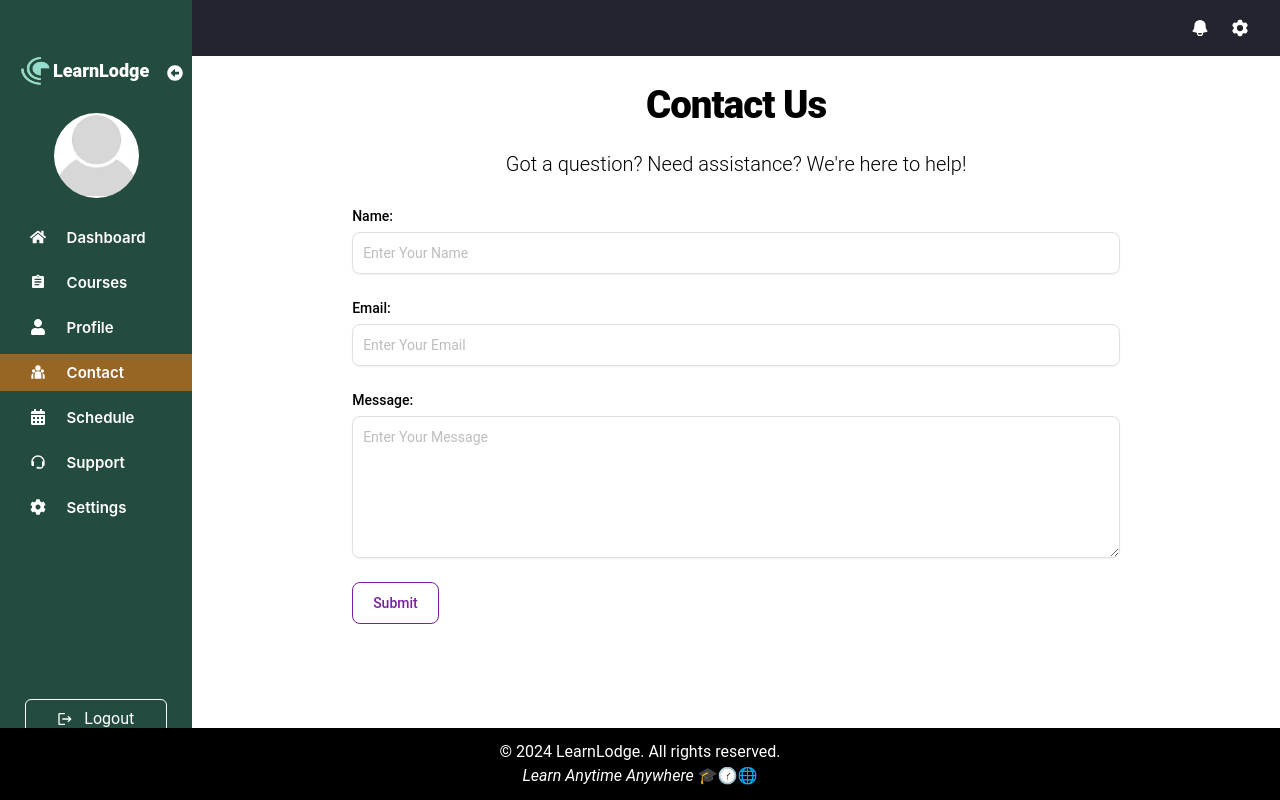
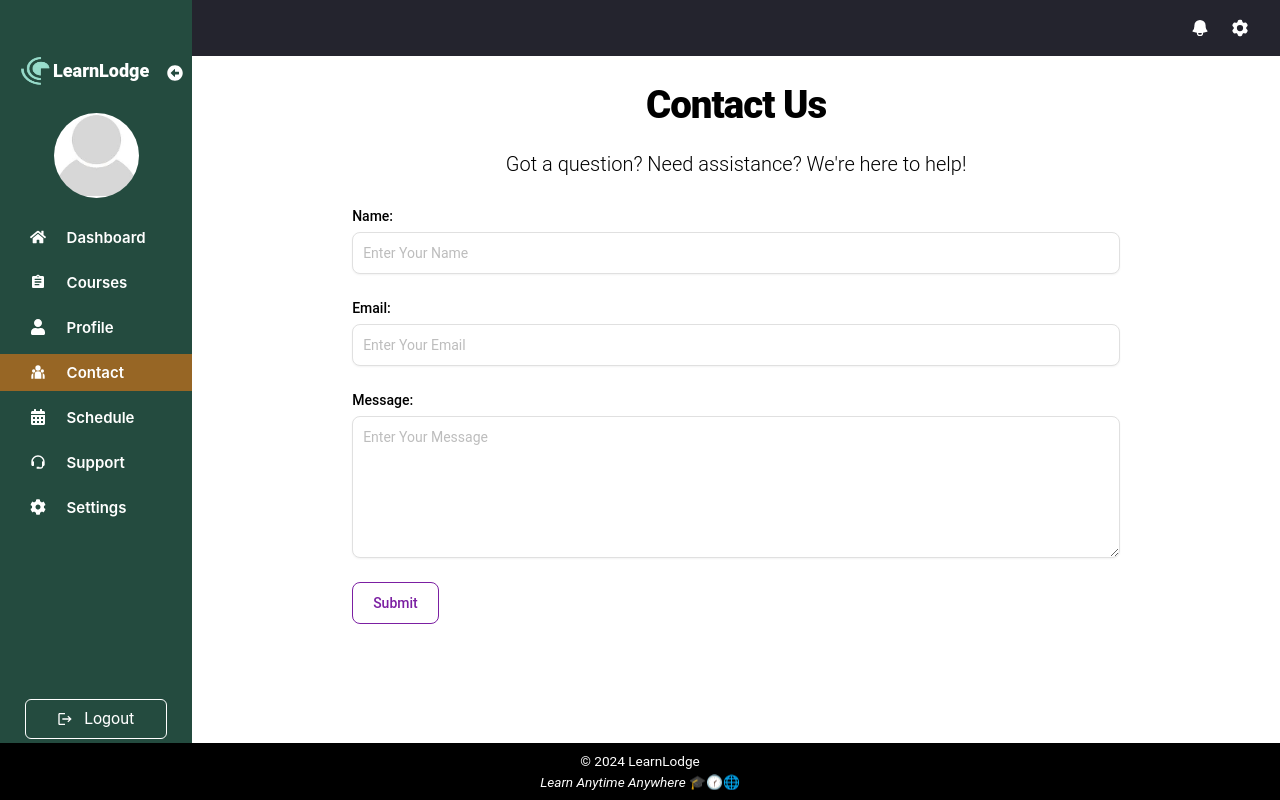
Before and after one commit to michael-ono/online-learning-platform, a React (Vite) app in the folder frontend/: page /user/contact in a window 1280 px wide. Built offline with nearby package versions, Linux system fonts and the light colour scheme.

Commit message:
adjust navbar

```diff
--- a/frontend/src/Navbar_Files/Footer2.jsx
+++ b/frontend/src/Navbar_Files/Footer2.jsx
@@ -2,9 +2,9 @@ import React from 'react';
 
 const Footer2 = () => {
     return (
-        <footer className="bg-black text-white py-3 fixed bottom-0 left-0 right-0">
-            <div className="container mx-auto text-center">
-                <p>&copy; {new Date().getFullYear()} LearnLodge. All rights reserved.</p>
+        <footer className="bg-black text-white py-2 fixed bottom-0 left-0 right-0">
+            <div className="container mx-auto text-center text-[0.85rem]">
+                <p>&copy; {new Date().getFullYear()} LearnLodge</p>
                 <p><i>Learn Anytime Anywhere </i> 🎓🕜🌐</p>
             </div>
         </footer>
```
